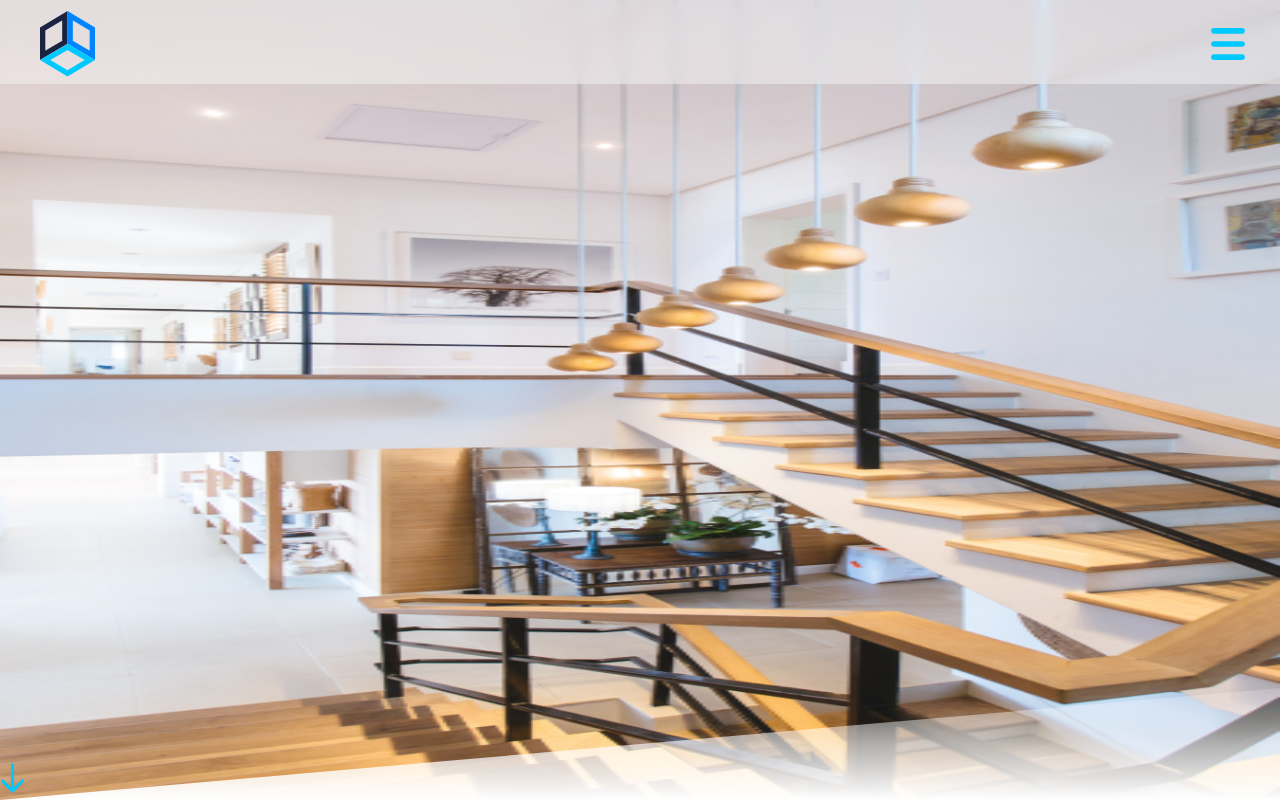
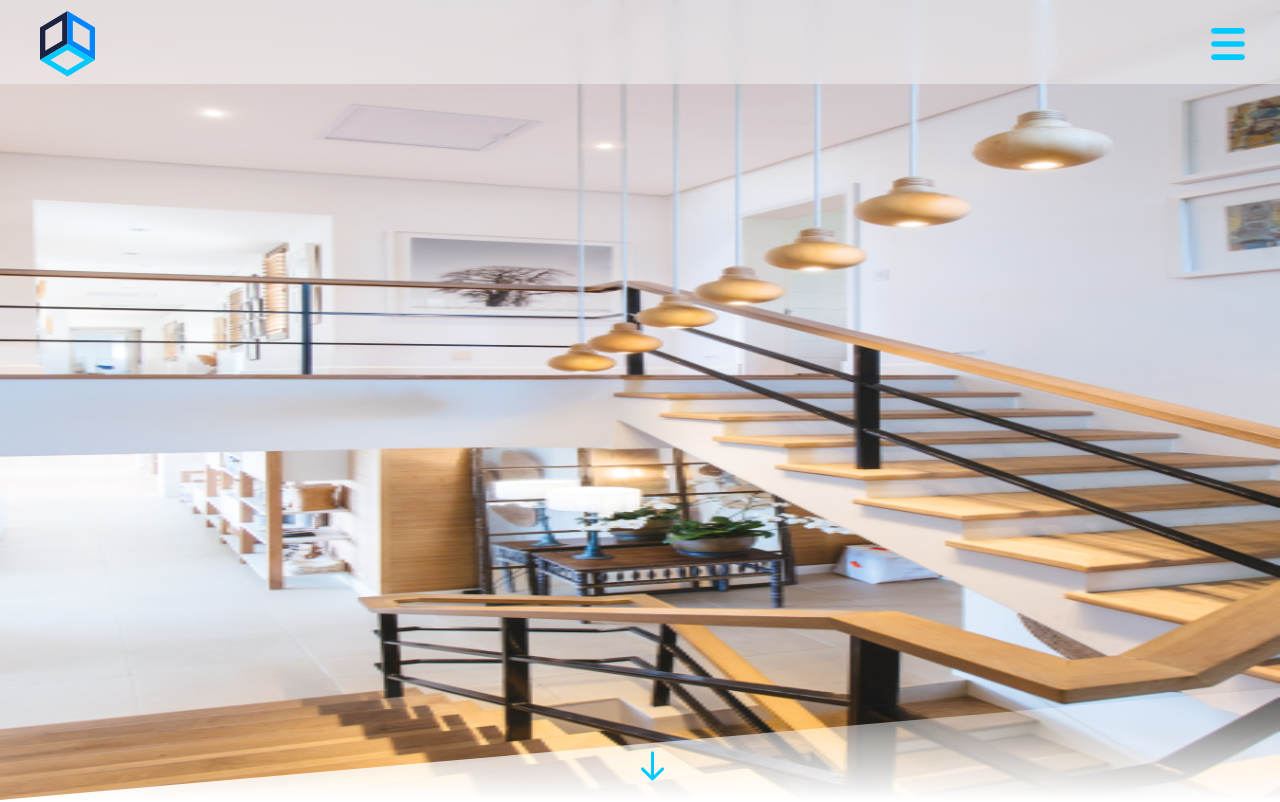
Before and after one commit to MaximeNef/Immersy, a Next.js app: page / in a window 1280 px wide. Shown: the top 802 px of the page. Built offline with nearby package versions, Linux system fonts and the light colour scheme.

Commit message:
fixe icones absolute

```diff
--- a/src/components/homepage/hero/index.jsx
+++ b/src/components/homepage/hero/index.jsx
@@ -6,9 +6,12 @@ const Hero = () => {
     <Container className="w-full h-screen">
       <MyImage src="/assets/home.png" layout="fill" />
       <div id="clip" className="bg-black w-full h-28 absolute bottom-0" />
-      <Container className="absolute bottom-0 animate-bounce">
+      <div
+        className="absolute bottom-3  left-1/2 transform -translate-x-1/2 -translate-y-1/2
+ animate-bounce"
+      >
         <MyImage src="/assets/arrowDown.svg" w="25" h="25" />
-      </Container>
+      </div>
     </Container>
   )
 }
```
